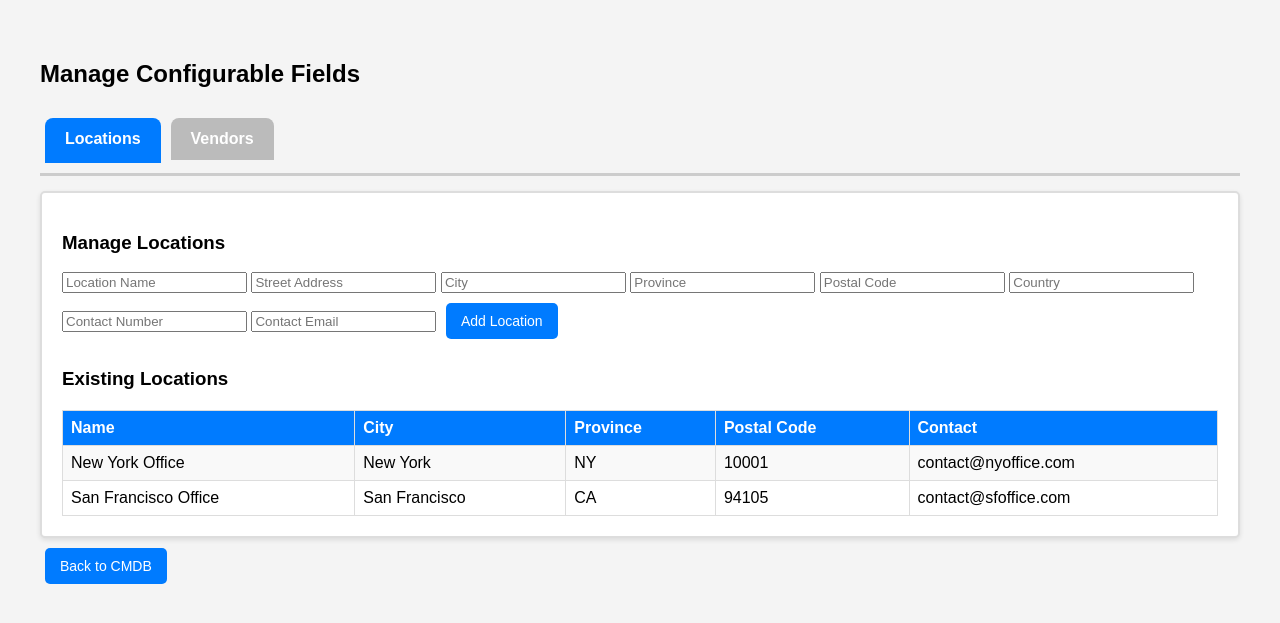
After one commit to zxarr/cmdb-project, a PHP site: page /config_page.php in a window 1280 px wide. The commit adds this page. Shown: the top 623 px of the page. Run offline with PHP 8.4, Linux system fonts and the light colour scheme; data comes from the database, SQL or seed files in the repository.

Commit message:
Demo Update.  Starting AD.

```diff
--- /dev/null
+++ b/app/config_page.php
@@ -0,0 +1,144 @@
+<?php
+require 'db.php';
+
+// Handle form submissions
+if ($_SERVER['REQUEST_METHOD'] === 'POST') {
+    if (isset($_POST['add_location'])) {
+        $stmt = $pdo->prepare("INSERT INTO locations (name, street_address, city, state, zip_code, country, contact_number, contact_email)
+                               VALUES (?, ?, ?, ?, ?, ?, ?, ?)");
+        $stmt->execute([
+            $_POST['name'],
+            $_POST['street_address'],
+            $_POST['city'],
+            $_POST['state'],
+            $_POST['zip_code'],
+            $_POST['country'],
+            $_POST['contact_number'],
+            $_POST['contact_email']
+        ]);
+    } elseif (isset($_POST['add_vendor'])) {
+        $stmt = $pdo->prepare("INSERT INTO vendors (name, contact_person, contact_phone, contact_email, support_website, support_phone, support_email, sales_email)
+                               VALUES (?, ?, ?, ?, ?, ?, ?, ?)");
+        $stmt->execute([
+            $_POST['name'],
+            $_POST['contact_person'],
+            $_POST['contact_phone'],
+            $_POST['contact_email'],
+            $_POST['support_website'],
+            $_POST['support_phone'],
+            $_POST['support_email'],
+            $_POST['sales_email']
+        ]);
+    }
+}
+
+// Fetch locations and vendors
+$locations = $pdo->query("SELECT * FROM locations")->fetchAll(PDO::FETCH_ASSOC);
+$vendors = $pdo->query("SELECT * FROM vendors")->fetchAll(PDO::FETCH_ASSOC);
+?>
+
+<!DOCTYPE html>
+<html>
+<head>
+    <title>Manage Configurable Fields</title>
+    <link rel="stylesheet" type="text/css" href="styles.css">
+    <script>
+        function openTab(evt, tabName) {
+            let i, tabcontent, tablinks;
+            tabcontent = document.getElementsByClassName("tabcontent");
+            for (i = 0; i < tabcontent.length; i++) {
+                tabcontent[i].style.display = "none";
+            }
+            tablinks = document.getElementsByClassName("tablinks");
+            for (i = 0; i < tablinks.length; i++) {
+                tablinks[i].classList.remove("active");
+            }
+            document.getElementById(tabName).style.display = "block";
+            evt.currentTarget.classList.add("active");
+        }
+    </script>
+</head>
+<body>
+
+    <h2>Manage Configurable Fields</h2>
+
+    <!-- Tab Navigation -->
+    <div class="tab">
+        <button class="tablinks active" onclick="openTab(event, 'Locations')">Locations</button>
+        <button class="tablinks" onclick="openTab(event, 'Vendors')">Vendors</button>
+    </div>
+
+    <!-- Locations Tab -->
+    <div id="Locations" class="tabcontent" style="display:block;">
+        <h3>Manage Locations</h3>
+        <form method="POST">
+            <input type="text" name="name" placeholder="Location Name" required>
+            <input type="text" name="street_address" placeholder="Street Address">
+            <input type="text" name="city" placeholder="City">
+            <input type="text" name="state" placeholder="Province">
+            <input type="text" name="postal_code" placeholder="Postal Code">
+            <input type="text" name="country" placeholder="Country">
+            <input type="text" name="contact_number" placeholder="Contact Number">
+            <input type="email" name="contact_email" placeholder="Contact Email">
+            <button type="submit" name="add_location">Add Location</button>
+        </form>
+
+        <h3>Existing Locations</h3>
+        <table>
+            <tr>
+                <th>Name</th>
+                <th>City</th>
+                <th>Province</th>
+                <th>Postal Code</th>
+                <th>Contact</th>
+            </tr>
+            <?php foreach ($locations as $location) { ?>
+                <tr>
+                    <td><?php echo $location['name']; ?></td>
+                    <td><?php echo $location['city']; ?></td>
+                    <td><?php echo $location['state']; ?></td>
+                    <td><?php echo $location['postal_code']; ?></td>
+                    <td><?php echo $location['contact_email']; ?></td>
+                </tr>
+            <?php } ?>
+        </table>
+    </div>
+
+
+    <!-- Vendors Tab -->
+    <div id="Vendors" class="tabcontent">
+        <h3>Manage Vendors</h3>
+        <form method="POST">
+            <input type="text" name="name" placeholder="Vendor Name" required>
+            <input type="text" name="contact_person" placeholder="Contact Person">
+            <input type="text" name="contact_phone" placeholder="Contact Phone">
+            <input type="email" name="contact_email" placeholder="Contact Email">
+            <input type="text" name="support_website" placeholder="Support Website">
+            <input type="text" name="support_phone" placeholder="Support Phone">
+            <input type="email" name="support_email" placeholder="Support Email">
+            <input type="email" name="sales_email" placeholder="Sales Email">
+            <button type="submit" name="add_vendor">Add Vendor</button>
+        </form>
+
+        <h3>Existing Vendors</h3>
+        <table>
+            <tr>
+                <th>Name</th>
+                <th>Contact Person</th>
+                <th>Support Email</th>
+                <th>Support Phone</th>
+            </tr>
+            <?php foreach ($vendors as $vendor) { ?>
+                <tr>
+                    <td><?php echo $vendor['name']; ?></td>
+                    <td><?php echo $vendor['contact_person']; ?></td>
+                    <td><?php echo $vendor['support_email']; ?></td>
+                    <td><?php echo $vendor['support_phone']; ?></td>
+                </tr>
+            <?php } ?>
+        </table>
+    </div>
+
+    <button onclick="window.location.href='index.php'">Back to CMDB</button>
+</body>
+</html>
--- /dev/null
+++ b/app/styles.css
@@ -0,0 +1,218 @@
+/* General Styles */
+body {
+    font-family: Arial, sans-serif;
+    margin: 20px;
+    padding: 20px;
+    background-color: #f4f4f4;
+}
+
+/* Top Bar for Buttons */
+.top-bar {
+    display: flex;
+    justify-content: space-between;
+    align-items: center;
+    margin-bottom: 15px;
+}
+
+/* Buttons */
+button {
+    padding: 10px 15px;
+    margin: 10px 5px;
+    border: none;
+    cursor: pointer;
+    background-color: #007BFF;
+    color: white;
+    border-radius: 5px;
+    font-size: 14px;
+}
+
+button:hover {
+    background-color: #0056b3;
+}
+
+/* Configuration Button (Aligned Right) */
+.config-button {
+    margin-left: auto;
+    background-color: #28a745;
+}
+
+.config-button:hover {
+    background-color: #218838;
+}
+
+/* Configuration Page Styling */
+.config-section {
+    background: white;
+    padding: 15px;
+    border-radius: 5px;
+    margin-bottom: 10px;
+    display: flex;
+    justify-content: space-between;
+    align-items: center;
+}
+
+.config-section label {
+    font-weight: bold;
+}
+
+/* Table Styles */
+table {
+    width: 100%;
+    border-collapse: collapse;
+    margin-top: 20px;
+    background: white;
+}
+
+th, td {
+    border: 1px solid #ddd;
+    padding: 8px;
+    text-align: left;
+}
+
+th {
+    background-color: #007BFF;
+    color: white;
+}
+
+tr:nth-child(even) {
+    background-color: #f9f9f9;
+}
+
+tr:hover {
+    background-color: #f1f1f1;
+}
+
+
+/* Popup Styles */
+.popup {
+    display: none;
+    position: fixed;
+    top: 50%;
+    left: 50%;
+    transform: translate(-50%, -50%);
+    background: white;
+    padding: 20px;
+    box-shadow: 0px 0px 10px rgba(0, 0, 0, 0.1);
+    border-radius: 8px;
+    z-index: 1000;
+    max-width: 300px;
+}
+
+.popup h3 {
+    margin-top: 0;
+}
+
+.popup button {
+    margin-top: 10px;
+    width: 100%;
+    background-color: #28a745;
+}
+
+.popup button:hover {
+    background-color: #218838;
+}
+
+/* Table Styles */
+table {
+    width: 100%;
+    border-collapse: collapse;
+    margin-top: 20px;
+    background: white;
+}
+
+th, td {
+    border: 1px solid #ddd;
+    padding: 8px;
+    text-align: left;
+}
+
+th {
+    background-color: #007BFF;
+    color: white;
+}
+
+tr:nth-child(even) {
+    background-color: #f9f9f9;
+}
+
+tr:hover {
+    background-color: #f1f1f1;
+}
+
+/* Checkbox Styling */
+input[type="checkbox"] {
+    margin-right: 5px;
+}
+
+/* Tabbed Navigation */
+.tab {
+    overflow: hidden;
+    border-bottom: 3px solid #ddd;
+    margin-bottom: 15px;
+}
+
+.tab button {
+    background-color: #f1f1f1;
+    float: left;
+    border: none;
+    outline: none;
+    padding: 12px 20px;
+    cursor: pointer;
+    font-size: 16px;
+    font-weight: bold;
+    transition: background 0.3s, color 0.3s;
+    border-radius: 8px 8px 0 0;
+    margin-right: 5px;
+}
+
+.tab button:hover {
+    background-color: #ddd;
+}
+
+.tab button.active {
+    background-color: #007BFF;
+    color: white;
+    border-bottom: 3px solid #007BFF;
+}
+
+/* Tabbed Navigation */
+.tab {
+    overflow: hidden;
+    border-bottom: 3px solid #ccc;
+    margin-bottom: 15px;
+}
+
+.tab button {
+    background-color: #bbb;  /* Darker Gray for Non-Selected Tabs */
+    float: left;
+    border: none;
+    outline: none;
+    padding: 12px 20px;
+    cursor: pointer;
+    font-size: 16px;
+    font-weight: bold;
+    color: white;
+    transition: background 0.3s, color 0.3s;
+    border-radius: 8px 8px 0 0;
+    margin-right: 5px;
+}
+
+.tab button:hover {
+    background-color: #999;  /* Slightly Darker Gray on Hover */
+}
+
+.tab button.active {
+    background-color: #007BFF;
+    color: white;
+    border-bottom: 3px solid #007BFF;
+}
+
+/* Tab Content Styling */
+.tabcontent {
+    display: none;
+    padding: 20px;
+    background: white;
+    border: 2px solid #ddd;
+    border-radius: 5px;
+    box-shadow: 0px 2px 5px rgba(0, 0, 0, 0.1);
+}
```
Also changed, not shown: app/ad_config.php (added, +12 -0 lines), app/add_ci.php (+64 -10 lines), app/index.php (+33 -15 lines), app/ldap_functions.php (added, +40 -0 lines), docker-compose.yml (+10 -1 lines), sql/init.sql (+57 -0 lines), 1 other file.
